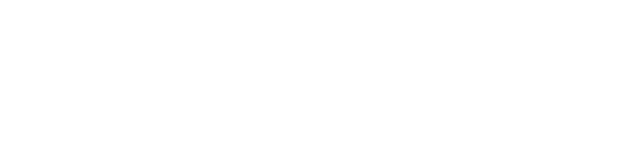
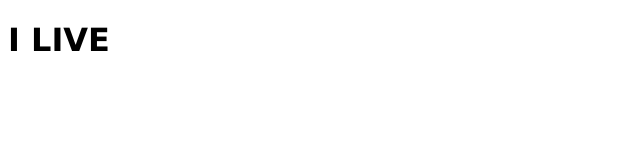
Before and after one commit to french-toast-64/french-toast-haustier, a website: page public/index.html in a window 1280 px wide. Shown: the whole page, without its empty margins (0-640 px from the left). Drawn offline with Linux system fonts and the light colour scheme.

Commit message:
It might finally be working now

```diff
--- a/public/index.html
+++ b/public/index.html
@@ -7,6 +7,6 @@
     <link href="/style.css" rel="stylesheet" type="text/css" media="all">
   </head>
   <body>
-
+    <h1>I LIVE</h1>
   </body>
 </html>
```
